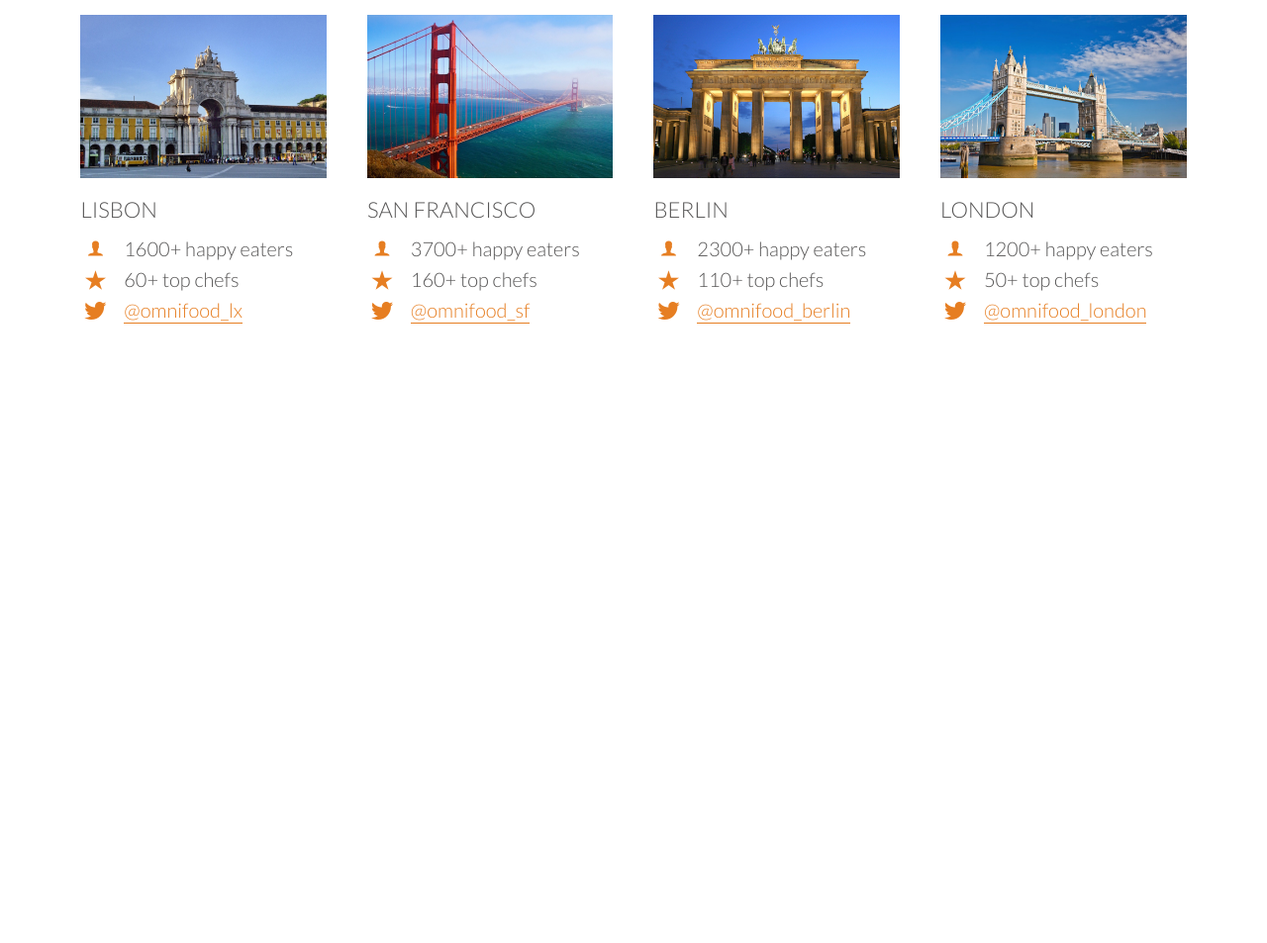
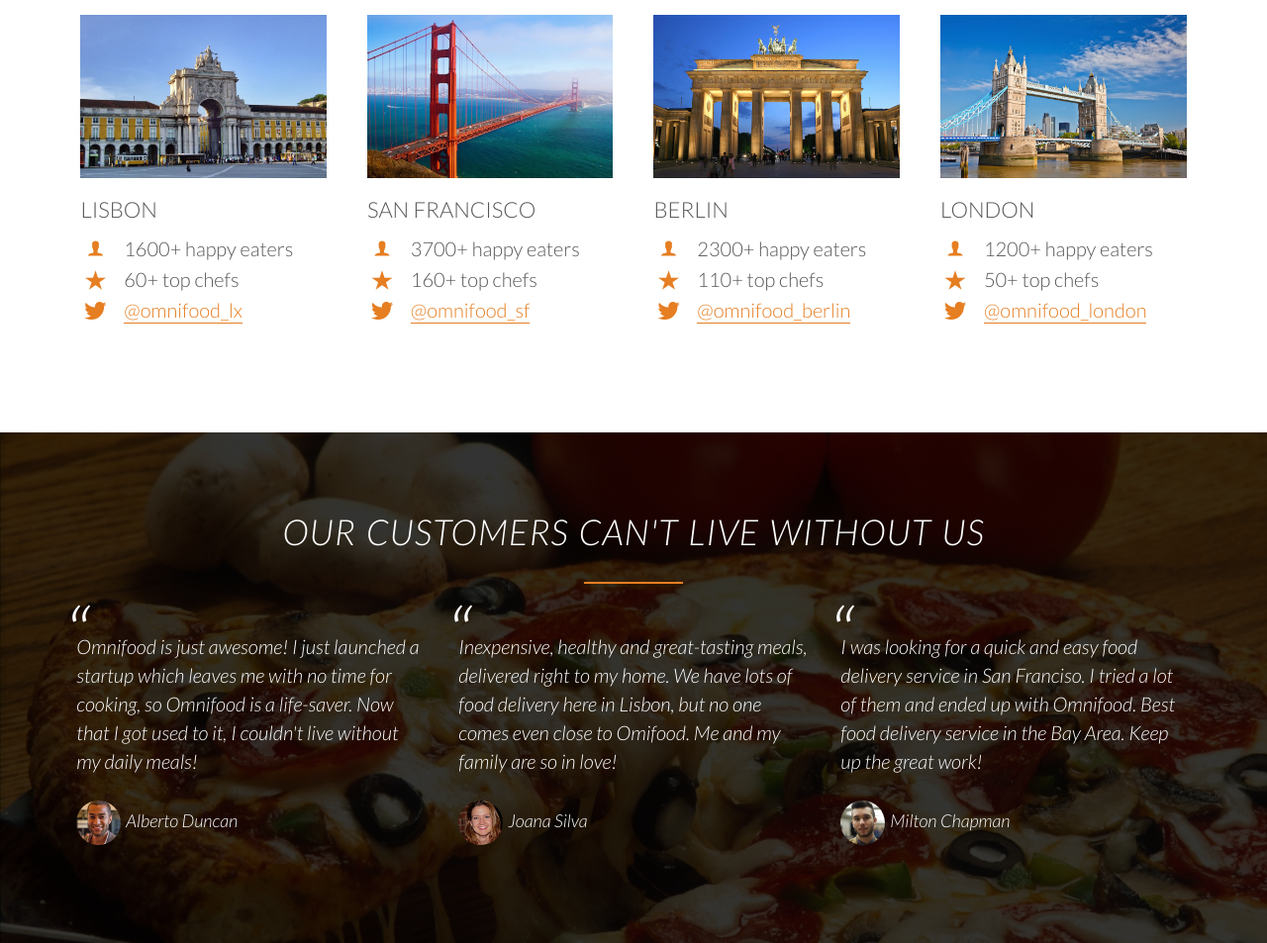
Before and after one commit to JimSab/Omnifood, a plain HTML site: page index.html in a window 1280 px wide. Shown: the part 2930-3883 px from the top of the page at 99% size. Before the commit the page ends 3367 px from the top, so only its background shows below. Drawn offline with Linux system fonts and the light colour scheme; files whose address does not match are found by name.

Commit message:
added Testimonial section

```diff
--- a/index.html
+++ b/index.html
@@ -221,5 +221,31 @@
 
         </section>
 
+        <section class="section-testimonials">
+            <div class="row">
+                <h2>Our customers can't live without us</h2>
+            </div>
+            <div class="row">
+                <div class="col span-1-of-3">
+                    <blockquote>
+                        Omnifood is just awesome! I just launched a startup which leaves me with no time for cooking, so Omnifood is a life-saver. Now that I got used to it, I couldn't live without my daily meals!
+                        <cite><img src="resources/img/customer-1.jpg">Alberto Duncan</cite>
+                    </blockquote>
+                </div>
+                    <div class="col span-1-of-3">
+                    <blockquote>
+                        Inexpensive, healthy and great-tasting meals, delivered right to my home. We have lots of food delivery here in Lisbon, but no one comes even close to Omifood. Me and my family are so in love!
+                        <cite><img src="resources/img/customer-2.jpg">Joana Silva</cite>
+                    </blockquote>
+                </div>
+                        <div class="col span-1-of-3">
+                    <blockquote>
+                        I was looking for a quick and easy food delivery service in San Franciso. I tried a lot of them and ended up with Omnifood. Best food delivery service in the Bay Area. Keep up the great work!
+                        <cite><img src="resources/img/customer-3.jpg">Milton Chapman</cite>
+                    </blockquote>
+                </div>
+            </div>
+        </section>
+
     </body>
 </html>
--- a/resources/css/style.css
+++ b/resources/css/style.css
@@ -321,3 +321,44 @@ h2:after{
 .city-feature{
     margin-bottom: 5px;
 }
+
+
+/*-----TESTIMONIALS-------*/
+
+.section-testimonials{
+    background-image: linear-gradient(rgba(0, 0, 0, 0.8), rgba(0, 0, 0, 0.8)), url(img/back-customers.jpg);
+    background-attachment: fixed;
+    background-size: cover;
+    color: #fff;
+    font-style: italic;
+
+
+}
+
+blockquote{
+    padding: 2%;
+    line-height: 145%;
+    position: relative;
+}
+
+blockquote:before{
+    content: "\201C";
+    font-size: 400%;
+    display: block;
+    position: absolute;
+    top: -5px;
+    left: -5px;
+}
+
+cite{
+    display: block;
+    margin-top: 25px;
+    font-size: 90%;
+}
+
+cite img{
+    height: 45px;
+    border-radius: 50%;
+    vertical-align: middle;
+    margin-right: 5px;
+}
```
Also changed, not shown: resources/css/img/back-customers.jpg (renamed from resources/img/back-customers.jpg).
